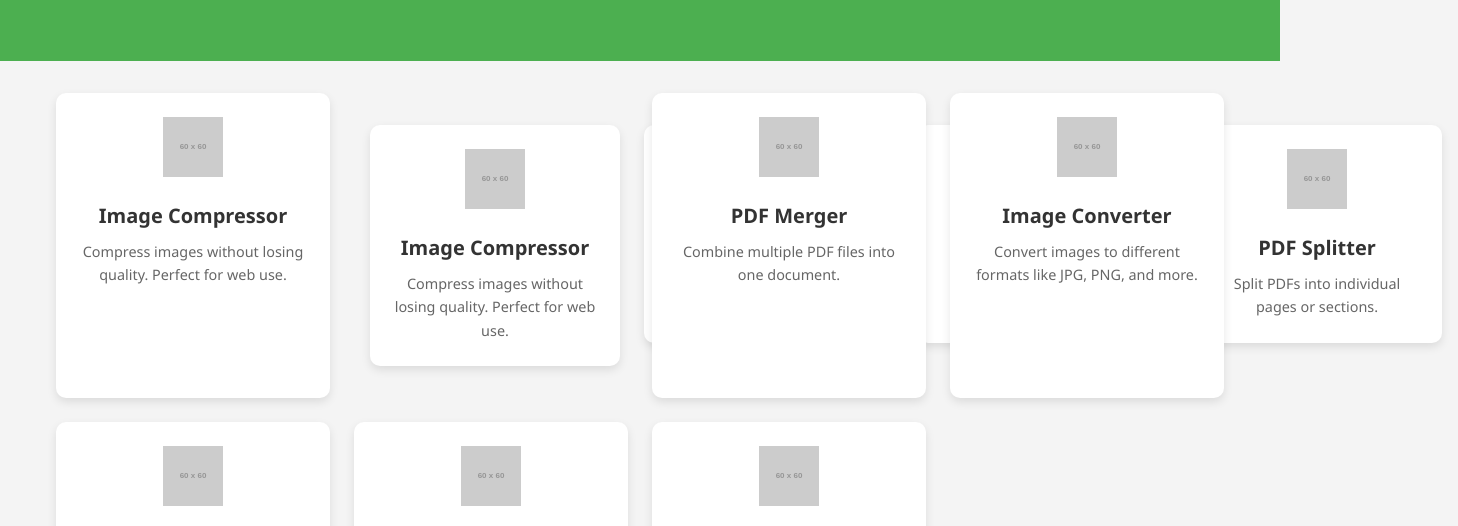
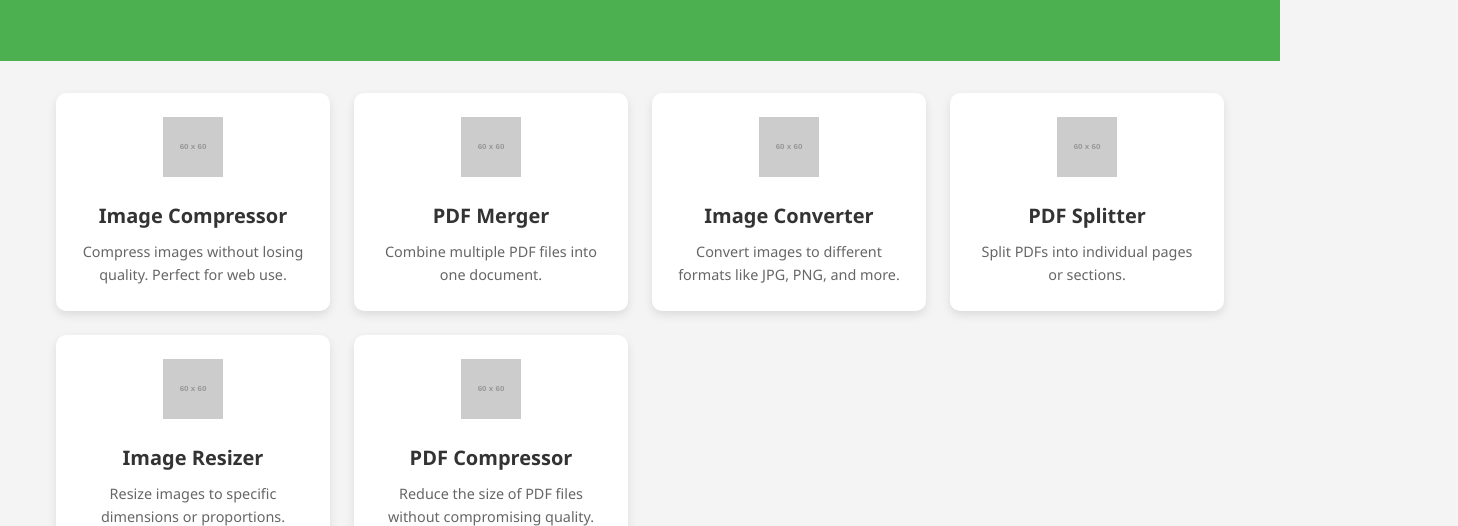
Before and after one commit to nick-123-ops/Tools, a plain HTML site: page index.html in a window 1280 px wide. Shown: the part 279-805 px from the top of the page, 1458 px wide, since content can reach past the window. Drawn offline with Linux system fonts and the light colour scheme; placeholder pictures from the web are drawn by us.

Commit message:
Update index.html

```diff
--- a/index.html
+++ b/index.html
@@ -184,43 +184,7 @@
             <img src="https://via.placeholder.com/60" alt="Image Compressor">
             <h3>Image Compressor</h3>
             <p>Compress images without losing quality. Perfect for web use.</p>
-        </div> <div class="tools-grid">
-    <!-- Image Compressor -->
-    <a href="/tool/img-compress.html">
-        <div class="tool-card">
-            <img src="https://via.placeholder.com/60" alt="Image Compressor">
-            <h3>Image Compressor</h3>
-            <p>Compress images without losing quality. Perfect for web use.</p>
         </div>
-    </a>
-
-    <!-- PDF Merger -->
-    <a href="/pdf-merger.html">
-        <div class="tool-card">
-            <img src="https://via.placeholder.com/60" alt="PDF Merger">
-            <h3>PDF Merger</h3>
-            <p>Combine multiple PDF files into one document.</p>
-        </div>
-    </a>
-
-    <!-- Image Resizer -->
-    <a href="/image-resizer.html">
-        <div class="tool-card">
-            <img src="https://via.placeholder.com/60" alt="Image Resizer">
-            <h3>Image Resizer</h3>
-            <p>Resize images to specific dimensions or proportions.</p>
-        </div>
-    </a>
-
-    <!-- PDF Splitter -->
-    <a href="/pdf-splitter.html">
-        <div class="tool-card">
-            <img src="https://via.placeholder.com/60" alt="PDF Splitter">
-            <h3>PDF Splitter</h3>
-            <p>Split PDFs into individual pages or sections.</p>
-        </div>
-    </a>
-</div>
         <div class="tool-card">
             <img src="https://via.placeholder.com/60" alt="PDF Merger">
             <h3>PDF Merger</h3>
```
